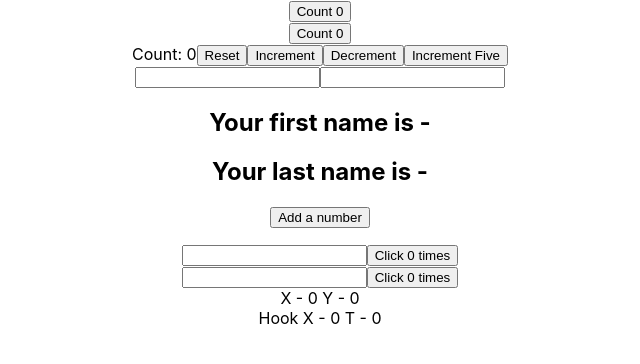
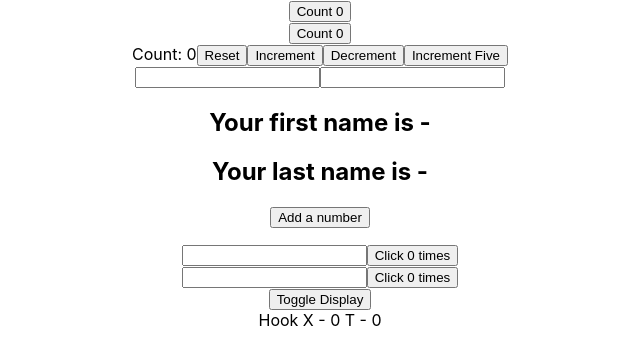
Before and after one commit to WilsonHo/react_learning, a React (Create React App) app: page / in a window 1280 px wide. Shown: the top 364 px of the page, without its empty margins (320-960 px from the left). Built offline with nearby package versions, Linux system fonts and the light colour scheme.

Commit message:
[Hook] - useEffect part 04 - Cleanup

```diff
--- a/src/App.js
+++ b/src/App.js
@@ -10,6 +10,7 @@
 import HookCounterOne from "./components/useEffect/HookCounterOne";
 import ClassMouse from "./components/useEffect/ClassMouse";
 import HookMouse from "./components/useEffect/HookMouse";
+import MouseContainer from "./components/useEffect/MouseContainer";
 function App() {
   return (
     <div className="App">
@@ -20,8 +21,9 @@
       <HookCounterFour/>
       <ClassCounterOne/>
       <HookCounterOne/>
-      <ClassMouse/>
-      <HookMouse/>
+      {/*<ClassMouse/>*/}
+      {/*<HookMouse/>*/}
+      <MouseContainer/>
     </div>
   );
 }
--- a/src/components/useEffect/ClassMouse.js
+++ b/src/components/useEffect/ClassMouse.js
@@ -17,6 +17,10 @@
     window.addEventListener('mousemove', this.logMousePosition)
   };
 
+  componentWillUnmount() {
+    window.removeEventListener('mousemove', this.logMousePosition)
+  }
+
   render() {
     return (
       <div>
--- a/src/components/useEffect/HookMouse.js
+++ b/src/components/useEffect/HookMouse.js
@@ -12,7 +12,11 @@
 
   useEffect(() => {
     console.log('Use Effect called');
-    window.addEventListener('mousemove', logMousePosition)
+    window.addEventListener('mousemove', logMousePosition);
+    return () => {
+      console.log('Component unmounting code');
+      window.removeEventListener('mousemove', logMousePosition)
+    }
   }, []);
 
 
--- /dev/null
+++ b/src/components/useEffect/MouseContainer.js
@@ -0,0 +1,19 @@
+import React, {useState} from 'react';
+import HookMouse from "./HookMouse";
+
+const MouseContainer = pros => {
+  const [display, setDisplay] = useState(true);
+
+  const handleDisplayOnclick = () =>{
+    setDisplay(!display)
+  };
+
+  return (
+    <div>
+      <button onClick={handleDisplayOnclick}>Toggle Display</button>
+      {display && <HookMouse/>}
+    </div>
+  );
+};
+
+export default MouseContainer;
```
